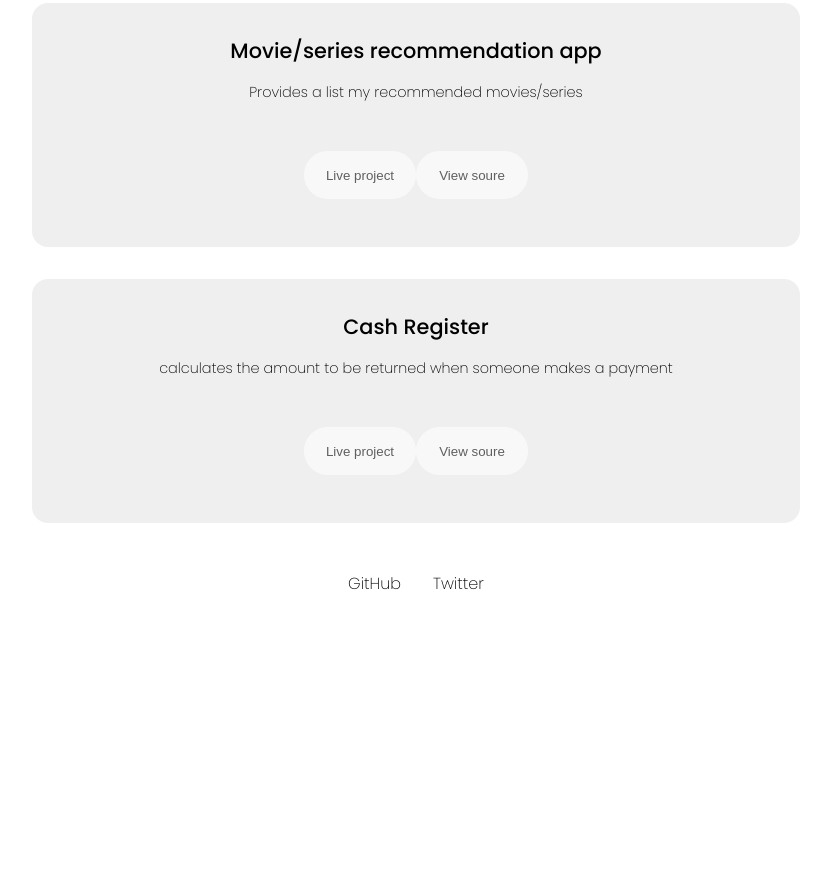
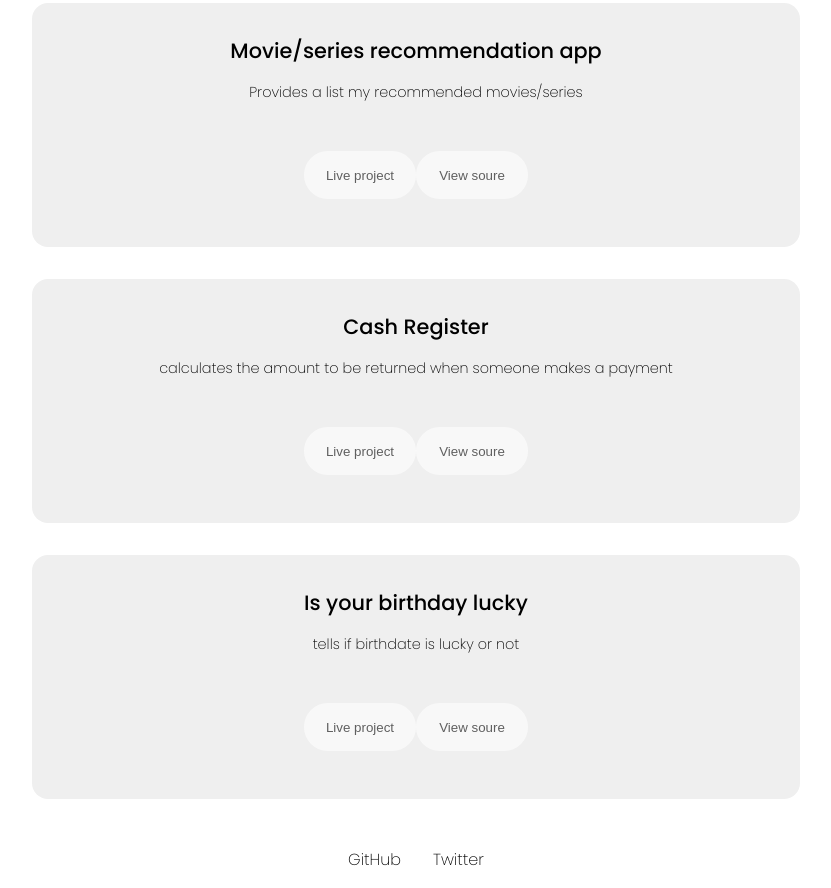
Before and after one commit to professssor/portfolioWebsite-, a plain HTML site: page projects.html in a window 1280 px wide. Shown: the part 2095-2983 px from the top of the page, without its empty margins (224-1055 px from the left). Before the commit the page ends 2707 px from the top, so only its background shows below. Drawn offline with Linux system fonts and the light colour scheme.

Commit message:
eleventh commit for the birthyday lucky project

```diff
--- a/projects.html
+++ b/projects.html
@@ -121,6 +121,21 @@
         </div>
       </div>
 
+       <!-- eighth project details -->
+
+       <div class="project-container">
+        <h1 id="ronaldo-h1">Is your birthday lucky</h1>
+        <p>
+       tells if birthdate is lucky or not
+
+
+        </p>
+        <div class="project-links">
+          <a href="https://sparkling-douhua-cfef1e.netlify.app"><button>Live project</button></a>
+          <a href=" https://github.com/professssor/BillCalculator"> <button>View soure</button> </a>
+        </div>
+      </div>
+
 
 
 
```
Also changed, not shown: index.html (+2 -2 lines).
